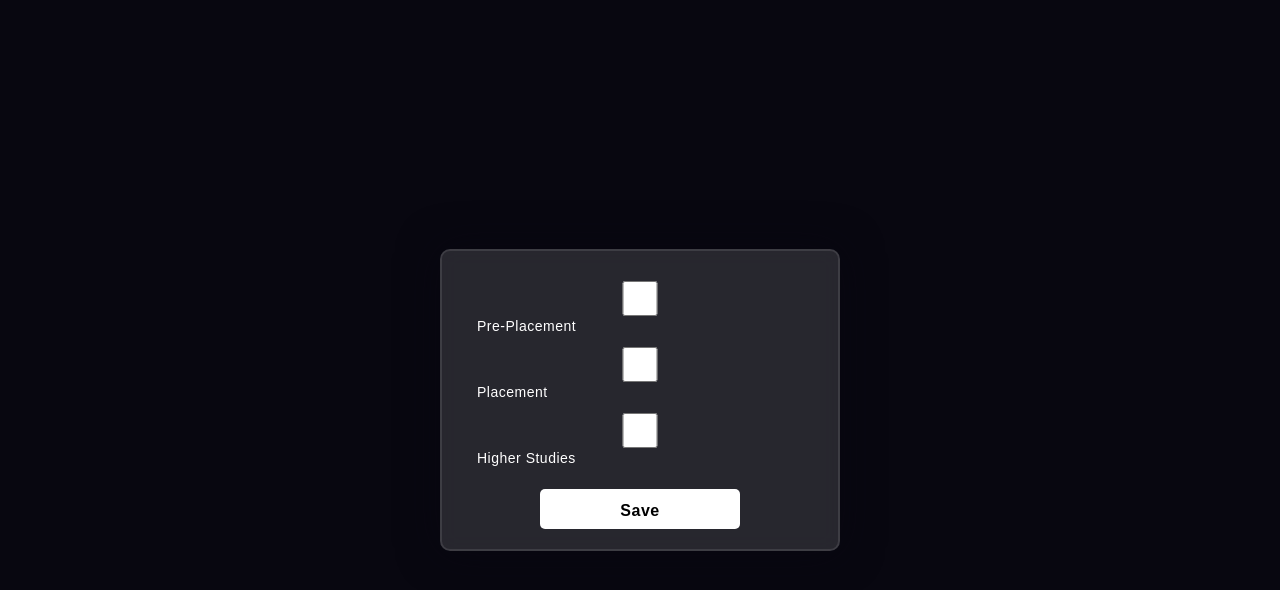
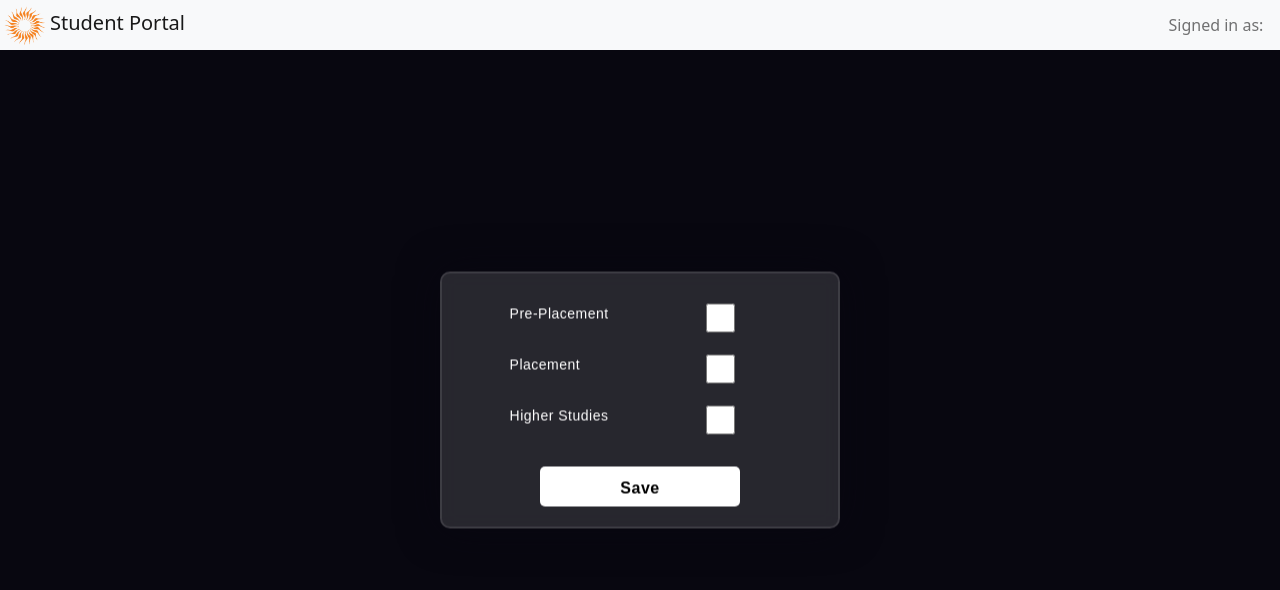
Before and after one commit to Ishita2803/student_manage, a React (Create React App) app in the folder client/: page /home in a window 1280 px wide. Shown: the top 590 px of the page. Built offline with nearby package versions, Linux system fonts and the light colour scheme; no server answers.

Commit message:
checkbox modified

```diff
--- a/client/src/components/Checkbox.js
+++ b/client/src/components/Checkbox.js
@@ -1,6 +1,7 @@
 import React, { Component } from 'react';
 import { PropTypes } from 'prop-types';
-
+import './Styles/checkbox.css'
+import axios from 'axios'
 
 class Checkbox extends Component {
   state = {
@@ -25,15 +26,14 @@ class Checkbox extends Component {
 
     return (
       <div className="checkbox">
-        <label className='labelStyle'>
+        <label className='labelStyle labelStyle1'>
           <input
-            className='inputStyle'
+            className='inputStyle inputStyle1'
             type="checkbox"
             value={label}
             checked={isChecked}
             onChange={this.toggleCheckboxChange}
           />
-
           {label}
         </label>
       </div>
--- a/client/src/components/Home.js
+++ b/client/src/components/Home.js
@@ -2,13 +2,29 @@ import React, { Component } from 'react'
 import {withRouter} from 'react-router-dom'
 import Checkbox from "./Checkbox";
 import axios from 'axios'
-
+import Navbar1 from './Navbar1'
 
 const items = ["Pre-Placement", "Placement", "Higher Studies"];
 
 export class Home extends Component {
+    constructor(props) {
+        super(props)
+        this.state = {
+            users:[]
+        }
+    }
+
     componentWillMount = () => {
         this.selectedCheckboxes = new Set();
+            const {state} = this.props.location
+        axios.get(`http://localhost:5000/api/users/register/${state}`)
+        .then(res=>{
+            const users=res.data;
+            console.log(users);
+            this.setState({
+                users
+            })
+        })
     }
 
     toggleCheckbox = label => {
@@ -65,8 +81,10 @@ export class Home extends Component {
     )
 
     render() {
+        const {users}= this.state
         return (
         <div>
+            <Navbar1 user={users.name}/>
                 <form onSubmit={this.handleFormSubmit} style={{height: "650px", width: "400px"}} className='mainform'>
                 {this.createCheckboxes()}
                 <button className="buttonstyle" type="submit">Save</button>
--- a/client/src/components/Navbar1.js
+++ b/client/src/components/Navbar1.js
@@ -15,7 +15,7 @@ export class Navbar1 extends Component {
               </Navbar.Brand>
               <Navbar.Collapse className="justify-content-end">
               <Navbar.Text>
-                Signed in as: <a href="#">{this.props.user}</a>&nbsp;
+                Signed in as: <a href="#">{this.props.user}</a>&nbsp;&nbsp;&nbsp;
               </Navbar.Text>
               </Navbar.Collapse>
           </Navbar>
--- /dev/null
+++ b/client/src/components/Styles/checkbox.css
@@ -0,0 +1,17 @@
+.checkbox{
+	display: flex !important;
+	flex-direction: row;
+    margin-left: 10%;
+    margin-right: 0;
+}
+.labelStyle1{
+	float: left;
+	width: 80%;
+    margin-bottom: 20px;
+}
+.inputStyle1{
+	float: right;
+	width: 20%;
+    margin-top: 0;
+    height: 140%;
+}
```
